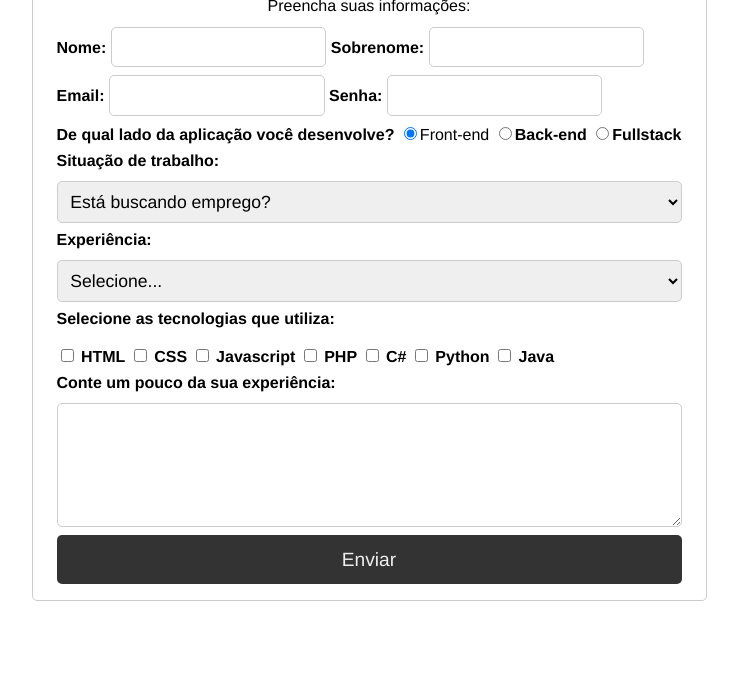
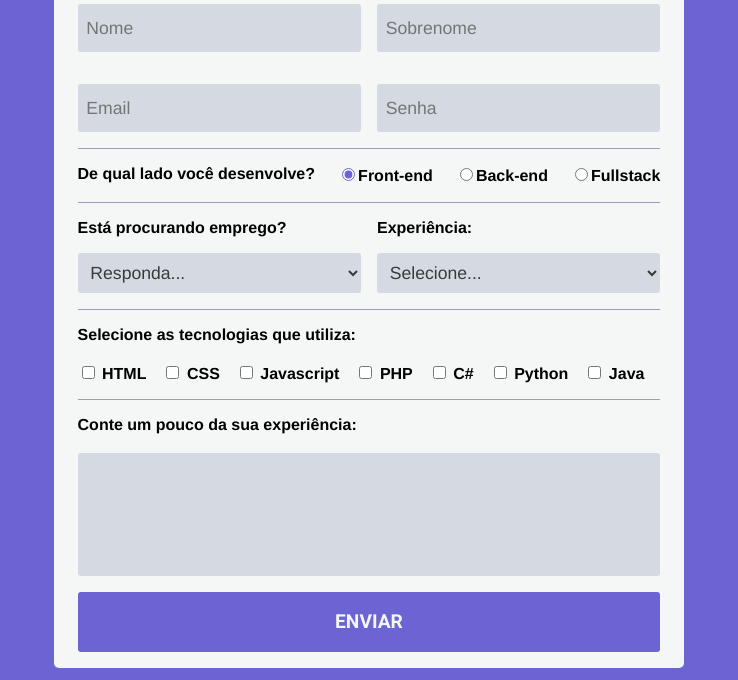
Before and after one commit to AmaralVinicius/form, a plain HTML site: page index.html in a window 1280 px wide. Shown: the part 134-814 px from the top of the page, without its empty margins (271-1009 px from the left). Drawn offline with Linux system fonts and the light colour scheme.

Commit message:
Estilização

```diff
--- a/css/styles.css
+++ b/css/styles.css
@@ -4,6 +4,7 @@
 }
 
 body{
+  background:#6c64d3;
   min-height: 100vh;
   margin: 0;
   display: flex;
@@ -11,51 +12,142 @@ body{
   justify-content: center;
 }
 
-#main{
-  border: 1px solid #CCCCCC;
+#main-container{
+  background: #f5f7f7;
+  min-width: 400px;
+  max-width: 700px;
+  margin: .75em auto;
+  padding: 1em 1.5em;
   border-radius: 5px;
-  min-width: 650px;
-  max-width: 800px;
-  margin: 0.75em auto;
-  padding: 1em 1.5em;
 }
 
 h1 {
+  font-family: 'Roboto', sans-serif;
+  color: #4b4b4b;
   text-align: center;
   margin: 0 auto;
 }
 
 p {
+  font-family: 'Roboto', sans-serif;
+  font-weight: bold;
+  color: #4b4b4b;
   text-align: center;
-  margin: 0.75em auto;
+  margin: .75rem auto;
+  margin-bottom: 1.5rem;
 }
 
 form {
   display: flex;
   flex-direction: column;
-  gap: .5rem;
-  max-width: 100%;
+  gap: 1rem;
+  width: 100%;
   margin: 0 auto;
 }
 
 label {
   font-weight: bold;
-  margin-bottom: 0.2em;
+  margin-bottom: .2em;
 }
 
 input, select, textarea {
-  padding: 0.5em;
-  border: 1px solid #CCCCCC;
-  border-radius: 5px;
+  background: #d5d9e2;
+  color: #3a3a3a;
+  padding: .5em;
+  border: none;
+  border-radius: 3px;
   font-size: 1.1em;
+  outline: none;
+}
+
+textarea {
+  resize: none;
+}
+
+input:-webkit-autofill {
+  -webkit-box-shadow: 0 0 0 30px #d5d9e2 inset;
+}
+
+input[type="radio"], input[type="checkbox"] {
+  accent-color: #6c64d3;
 }
 
 button {
-  padding: 0.7em;
+  font-family: 'Roboto', sans-serif;
+  font-weight: bold;
+  padding: .7em;
   border: none;
-  border-radius: 5px;
-  background-color: #333333;
-  color: #eeeeee;
+  background-color: #6c64d3;
+  color: #f5f7f7;
+  border: 5px solid #6c64d3;
+  border-radius: 3px;
   font-size: 1.2em;
   cursor: pointer;
 }
+
+button:hover {
+  border: 5px solid #9c9dbc;
+}
+
+#name-container, #infos-container {
+  display: flex;
+  align-items: center;
+  gap: 1rem;
+}
+
+#name-container {
+  padding-top: 1rem;
+  border-top: 1px solid #9c9dbc;
+}
+
+#infos-container {
+  padding: 1rem 0;
+  border-bottom: 1px solid #9c9dbc;
+}
+
+#name-container input, #infos-container input{
+  width: 100%;
+  height: 3rem;
+}
+
+#dev-container {
+  display: flex;
+  justify-content: space-between;
+}
+
+#job-container {
+  display: flex;
+  gap: 1rem;
+  justify-content: space-around;
+  padding: 1rem 0;
+  border-top: 1px solid #9c9dbc;
+  border-bottom: 1px solid #9c9dbc;
+}
+
+#job-container label {
+  margin-bottom: 1rem;
+}
+
+#situation-container, #seniority-container {
+  display: flex;
+  flex-direction: column;
+  width: 50%;
+}
+
+#language-container {
+  display: flex;
+  flex-direction: column;
+  gap: 1rem;
+  padding-bottom: 1rem;
+  border-bottom: 1px solid #9c9dbc;
+}
+
+#languages {
+  display: flex;
+  flex-wrap: wrap;
+  justify-content: center;
+}
+
+#languages label {
+  margin-right: 1rem;
+}
--- a/index.html
+++ b/index.html
@@ -4,49 +4,48 @@
   <meta charset="UTF-8">
   <meta http-equiv="X-UA-Compatible" content="IE=edge">
   <meta name="viewport" content="width=device-width, initial-scale=1.0">
+  <link rel="preconnect" href="https://fonts.googleapis.com">
+  <link rel="preconnect" href="https://fonts.gstatic.com" crossorigin>
+  <link href="https://fonts.googleapis.com/css2?family=Roboto:ital,wght@0,100;0,300;0,400;0,500;0,700;0,900;1,100;1,300;1,400;1,500;1,700;1,900&display=swap" rel="stylesheet">
   <link rel="stylesheet" href="css/styles.css">
   <title>Cadastro</title>
 </head>
 <body>
-  <div id="main">
-    <h1>Cadastro de DEVs</h1>
-    <p>Preencha suas informações:</p>
+  <div id="main-container">
+    <h1>CADASTRO DE DEVS</h1>
+    <p>Preencha suas informações</p>
 
     <form id="form">
-      <div>
-        <label for="first-name">Nome:</label>
-        <input type="text" id="first-name">
+      <div id="name-container">
+        <input type="text" id="first-name" placeholder="Nome">
 
-        <label for="last-name">Sobrenome:</label>
-        <input type="text" id="last-name">
+        <input type="text" id="last-name" placeholder="Sobrenome">
       </div>
 
-      <div>
-        <label for="email">Email:</label>
-        <input type="email" id="email">
+      <div id="infos-container">
+        <input type="email" id="email" placeholder="Email">
 
-        <label for="password">Senha:</label>
-        <input type="password" id="password">
+        <input type="password" id="password" placeholder="Senha">
       </div>
 
-      <div>
-        <label for="">De qual lado da aplicação você desenvolve?</label>
-        <input type="radio" name="dev" value="front-end" checked>Front-end
-      </label>
-      <label for="">
-        <input type="radio" name="dev" value="back-end">Back-end
-      </label>
-      <label for="">
-        <input type="radio" name="dev" value="fullstack">Fullstack
+      <div id="dev-container">
+        <label for="">De qual lado você desenvolve?</label>
+          <div><label for="front-end"><input type="radio" name="dev" value="front-end" id="front-end" checked>Front-end</label></div>
+          <div><label for="back-end"><input type="radio" name="dev" value="back-end" id="back-end">Back-end</label></div>
+          <div><label for="fullstack"><input type="radio" name="dev" value="fullstack" id="fullstack">Fullstack</label></div>
       </div>
 
-      <label for="job">Situação de trabalho:</label>
+      <div id="job-container">
+        <div id="situation-container">
+          <label for="job">Está procurando emprego?</label>
           <select name="job" id="job">
-        <option value="" selected disabled>Está buscando emprego?</option>
+            <option value="" selected disabled>Responda...</option>
             <option value="yes">Sim</option>
             <option value="no">Não</option>
           </select>
+        </div>
 
+        <div id="seniority-container">
         <label for="seniority">Experiência:</label>
           <select name="seniority" id="seniority">
             <option value="" selected disabled>Selecione...</option>
@@ -54,29 +53,33 @@
             <option value="pleno">Pleno</option>
             <option value="senior">Senior</option>
           </select>
-
-      <div class="check">
-        <label for=""><strong>Selecione as tecnologias que utiliza:</strong></label><br><br>
-        <input type="checkbox" id="html" name="html" value="HTML">
-        <label for="html">HTML</label>
-        <input type="checkbox" id="css" name="css" value="CSS">
-        <label for="CSS">CSS</label>
-        <input type="checkbox" id="javascript" name="javascript" value="Javascript">
-        <label for="javascript">Javascript</label>
-        <input type="checkbox" id="php" name="php" value="PHP">
-        <label for="php">PHP</label>
-        <input type="checkbox" id="c#" name="c#" value="C#">
-        <label for="c#">C#</label>
-        <input type="checkbox" id="python" name="python" value="Python">
-        <label for="python">Python</label>
-        <input type="checkbox" id="java" name="java" value="Java">
-        <label for="java">Java</label>
+        </div>
       </div>
 
-      <label for="experience">Conte um pouco da sua experiência:</label>
+      <div id="language-container">
+        <label for=""><strong>Selecione as tecnologias que utiliza:</strong></label>
+        <div id="languages">
+          <div><input type="checkbox" id="html" name="html" value="HTML">
+          <label for="html">HTML</label></div>
+          <div><input type="checkbox" id="css" name="css" value="CSS">
+          <label for="CSS">CSS</label></div>
+          <div><input type="checkbox" id="javascript" name="javascript" value="Javascript">
+          <label for="javascript">Javascript</label></div>
+          <div><input type="checkbox" id="php" name="php" value="PHP">
+          <label for="php">PHP</label></div>
+          <div><input type="checkbox" id="c#" name="c#" value="C#">
+          <label for="c#">C#</label></div>
+          <div><input type="checkbox" id="python" name="python" value="Python">
+          <label for="python">Python</label></div>
+          <div><input type="checkbox" id="java" name="java" value="Java">
+          <label for="java">Java</label></div>
+        </div>
+      </div>
+
+      <label for="experience" id="experience-label">Conte um pouco da sua experiência:</label>
       <textarea name="experience" id="experience" cols="30" rows="5"></textarea>
 
-      <button type="submit">Enviar</button>
+      <button type="submit">ENVIAR</button>
     </form>
   </div>
 </body>
```
Lines whose indentation alone changed are shown as unchanged.
